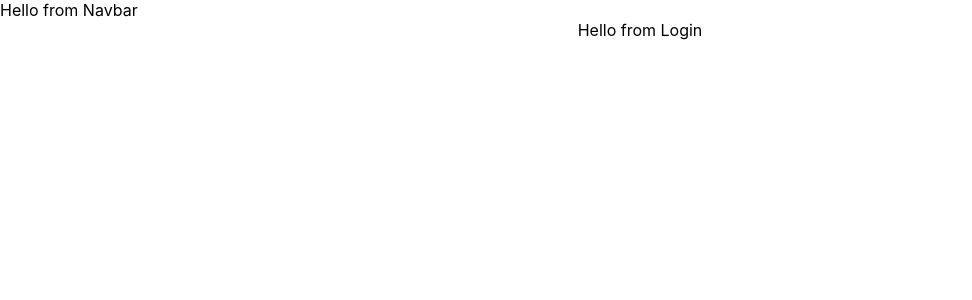
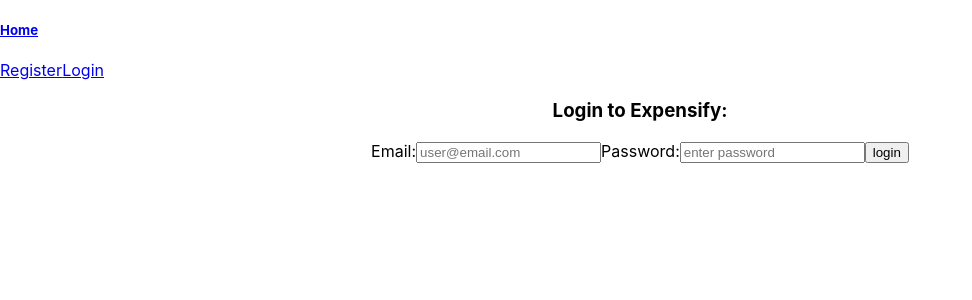
Before and after one commit to dlashinsky/expensify_client, a React (Create React App) app: page /login in a window 1280 px wide. Shown: the top 300 px of the page, without its empty margins (0-972 px from the left). Built offline with nearby package versions, Linux system fonts and the light colour scheme.

Commit message:
pushing changes for the night

```diff
--- a/src/App.js
+++ b/src/App.js
@@ -4,6 +4,7 @@
 import Register from './components/Register'
 import Home from './components/Home'
 import Login from './components/Login'
+import Dashboard from './components/Dashboard'
 import './App.css';
 
 function App() {
@@ -25,7 +26,7 @@
 
       <div className="App">
         <Switch>
-          <Route exact path="/" component={ Home }/>
+          <Route exact path="/" component={ Home } currentUser = { currentUser }/>
 
           <Route
             path="/register"
@@ -37,6 +38,11 @@
             render={ (props) => <Login {...props} currentUser={ currentUser } setCurrentUser={ setCurrentUser} /> }
           />
 
+          <Route
+            path="/dashboard"
+            render={ (props) => <Dashboard {...props} currentUser={ currentUser } setCurrentUser={ setCurrentUser} /> }
+          />
+
 
         </Switch>
       </div>
--- /dev/null
+++ b/src/components/Dashboard.jsx
@@ -0,0 +1,12 @@
+export default function Dashboard(props){
+
+    const user = props.currentUser
+
+
+
+    return (
+        <h1>Hello {user.first_name}!</h1>
+
+
+    )
+}
--- a/src/components/Home.jsx
+++ b/src/components/Home.jsx
@@ -1,8 +1,7 @@
-export default function Home(){
+export default function Home(props){
+
+
     return (
-        <div>
-            Hello from Home!
-
-        </div>
+        <h1>Welcome to Expensify!</h1>
     )
 }
--- a/src/components/Login.jsx
+++ b/src/components/Login.jsx
@@ -1,7 +1,80 @@
-export default function Login(){
+import { useState } from 'react'
+import axios from 'axios'
+import jwt_decode from 'jwt-decode'
+import { Redirect } from 'react-router-dom'
+import Dashboard from './Dashboard'
+
+export default function Login(props){
+
+    // app state for controlled form
+    const [email, setEmail] = useState('')
+    const [password, setPassword] = useState('')
+
+    // Back end error message if login issues
+    const [message, setMessage] = useState('')
+
+    // handle submit button for the form
+
+    const handleSubmit = async (e) =>{
+        try {
+            //post to back end and hit login route
+            e.preventDefault()
+            const requestBody = {
+                email: email,
+                password: password
+            }
+            const response = await axios.post(`${process.env.REACT_APP_SERVER_URL}/api/v1/login`, requestBody)
+            //save the JWT to local storage
+            const { token } = response.data
+            localStorage.setItem('jwtToken', token)
+            //decode JWT and set the app state to the JWT payload (user info)
+            const decoded = jwt_decode(token)
+            // console.log(decoded)
+            props.setCurrentUser(decoded)
+
+
+        } catch (error) {
+            console.log(error)
+            // if login fails desplay 404 error from the backend
+            if(error.response.status === 400) {
+                setMessage('bad username or password')
+            }else{
+                console.error(error)
+            }
+        }
+    }
+    console.log(props.currentUser)
+    //if check to see if the user is logged in, redirect to the DASHBOARD
+    if(props.currentUser) return <Redirect to='/dashboard' component={ Dashboard } currentUser= { props.currentUser }/>
+
     return (
         <div>
-            Hello from Login
+            <h3>Login to Expensify:</h3>
+
+            <p>{message}</p>
+
+            <form onSubmit={handleSubmit}>
+                <label htmlFor="email-input">Email:</label>
+
+                <input
+                id="email"
+                type='email'
+                placeholder='user@email.com'
+                onChange={e => setEmail(e.target.value)}
+                value={email}
+                />
+                <label htmlFor="password">Password:</label>
+                <input
+                id="password"
+                type='password'
+                placeholder='enter password'
+                onChange={e => setPassword(e.target.value)}
+                value={password}
+                />
+
+                <input type="submit" value='login'/>
+
+            </form>
 
         </div>
     )
--- a/src/components/Navbar.jsx
+++ b/src/components/Navbar.jsx
@@ -1,7 +1,39 @@
-export default function Navbar(){
+import { Link } from 'react-router-dom'
+
+
+export default function Navbar(props){
+
+    if(props.currentUser) {
+        return(
+            <div>
+                <Link to='/'>
+                    <span onClick = {props.handleLogout}>Logout</span>
+                </Link>
+
+                <Link to='/dashboard'>
+                    Dashboard
+                </Link>
+            </div>
+        )
+    }
+
+
+
+
     return (
         <div>
-            Hello from Navbar
+
+            <Link to='/'>
+                <h5>Home</h5>
+            </Link>
+
+            <Link to='/register'>
+                Register
+            </Link>
+            <Link to='/login'>
+                Login
+            </Link>
+
 
         </div>
     )
```
Also changed, not shown: src/components/Logout.jsx (added, +7 -0 lines).
